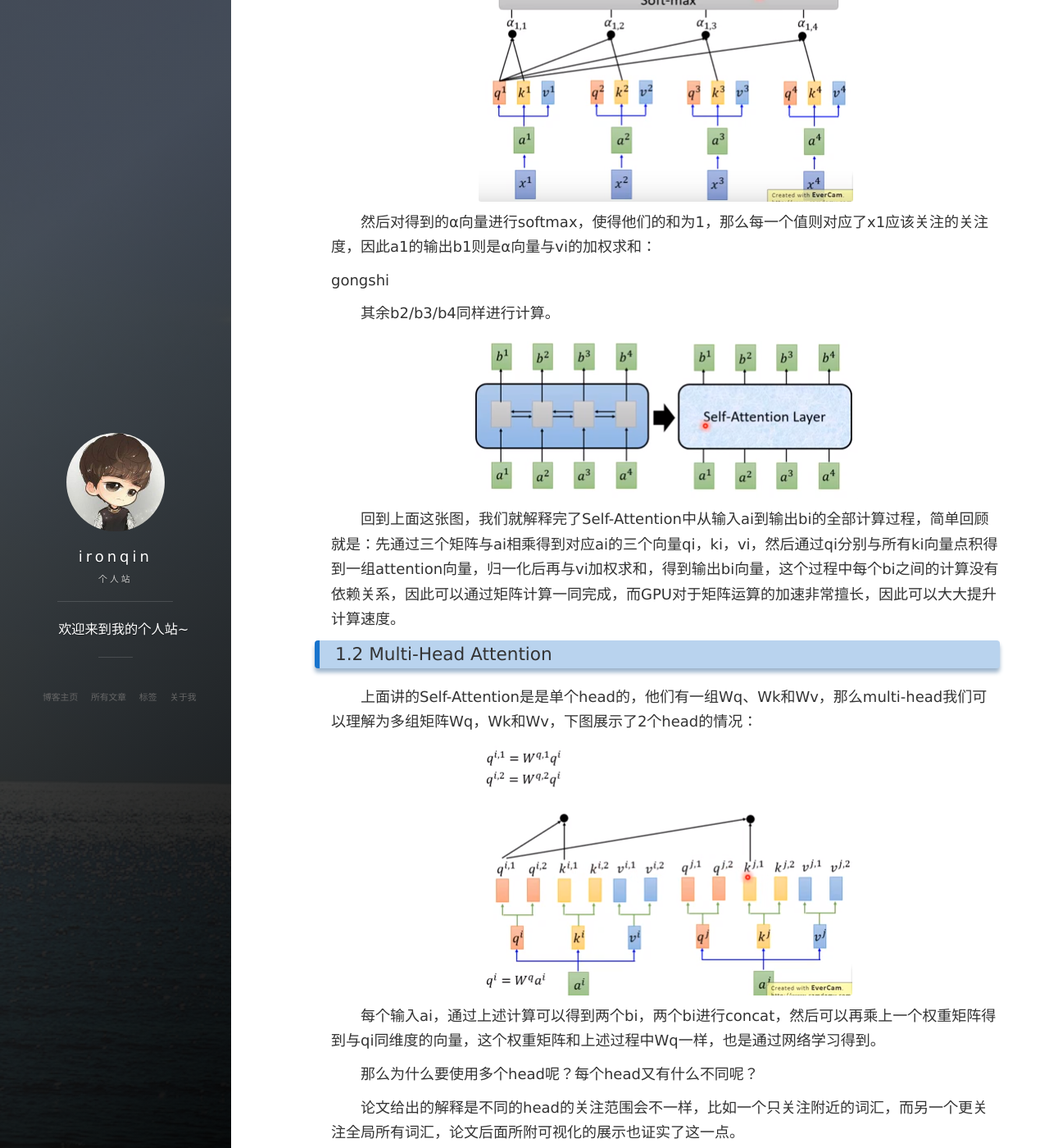
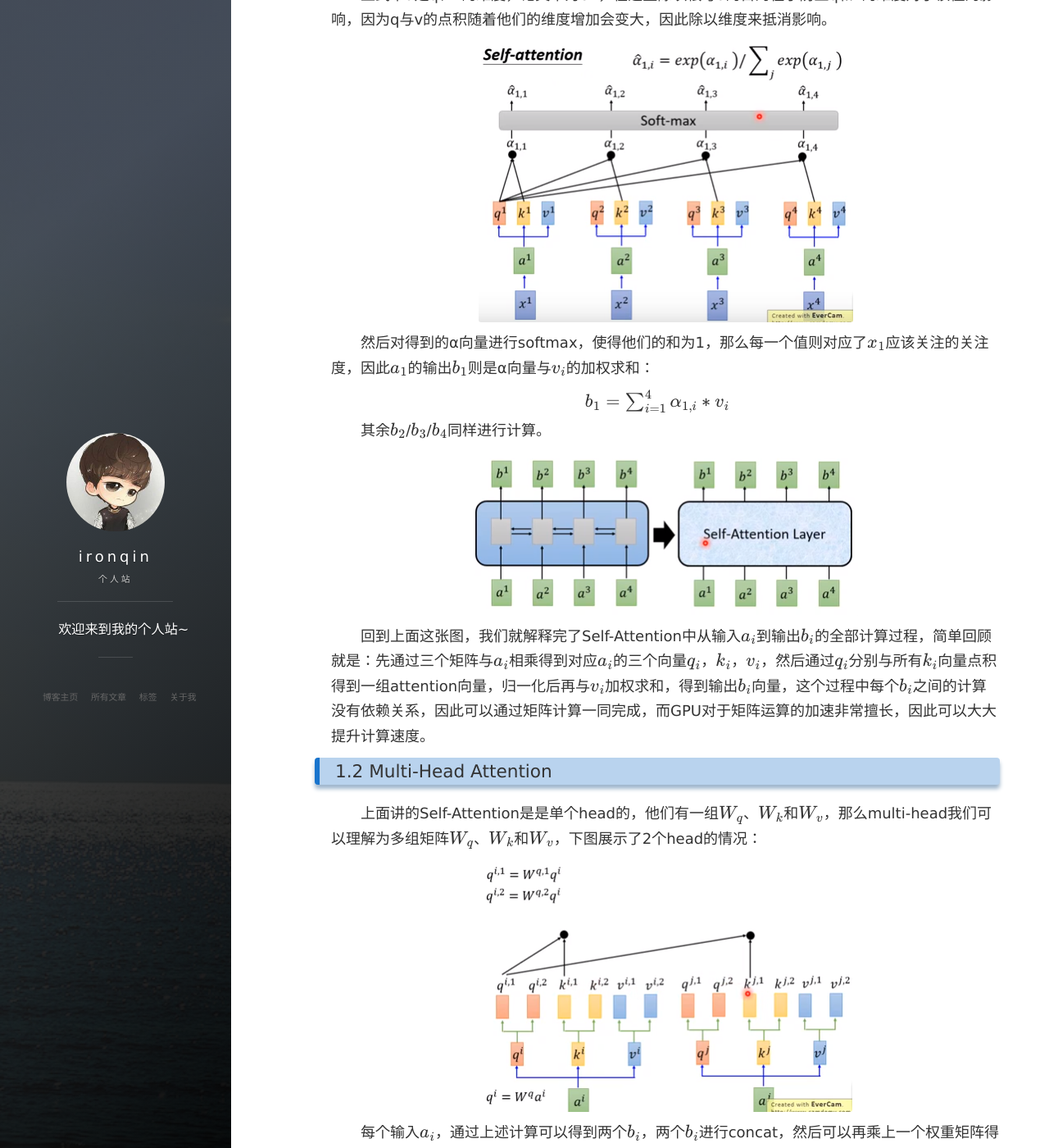
Before and after one commit to qwbjtu2015/ironqin.github.io, a Jekyll site: the page built from _posts/2019-10-31-introduction_to_transformer.md, in a window 1280 px wide and 1400 px high, scrolled down 3120 px. Shown: the whole window at 82% size. Built offline with Jekyll 4.4.1, drawn with Linux system fonts in a browser that asks for light colours; nearby versions of some CDN libraries; formulas are drawn with MathJax 3; comment, search, counter and statistics services are not loaded; some of the changed text lies outside the part shown.

Commit message:
Update 2019-10-31-introduction_to_transformer.md

```diff
--- a/_posts/2019-10-31-introduction_to_transformer.md
+++ b/_posts/2019-10-31-introduction_to_transformer.md
@@ -28,15 +28,22 @@
 
 ![Fig3 ](/images/posts/paper/transformer-fig3.png)
 
-&emsp;&emsp;上图中我们可以把输入看做一个短句子，如`机器学习`，那么x1则是`机`对应的one-hot向量，同理，其它几个xi是另外三个字对应的one-hot向量。那么ai向量则是每个xi词汇对应的词向量，通过W词向量矩阵与xi向量相乘获得，维度多在50-300左右。W词向量矩阵通过上下文学习预训练所得，这里不展开讲。
+&emsp;&emsp;上图中我们可以把输入看做一个短句子，如`机器学习`，那么x1则是`机`对应的one-hot向量，同理，其它几个xi是另外三个字对应的one-hot向量。那么$a_i$向量则是每个$x_i$词汇对应的词向量，通过W词向量矩阵与$x_i$向量相乘获得，维度多在50-300左右。W词向量矩阵通过上下文学习预训练所得，这里不展开讲。
 
 > 注：此处，我们为了表示方便，将一个字对应一个输入，在实际使用中当然也可以将一个词对应为一个输入，如果以字为输入，那么xi向量的维度则是字的数量【汉字常用字大概为4000左右】，如果以词为输入，则xi向量的长度则是词表的大小。
 
-&emsp;&emsp;之后，每个词向量ai会分别与三个矩阵Wq/Wk和Wv相乘，分别得到三个向量qi/ki/vi.
+&emsp;&emsp;之后，每个词向量ai会分别与三个矩阵Wq/Wk和Wv相乘，分别得到三个向量$q_i$/$k_i$/$v_i$.
+
+<center>$q: query(to match others)$</center>
+<center>$q^i = W^qa^i$</center>
+<center>$k: key(to be matched)$</center>
+<center>$k^i = W^ka^i$</center>
+<center>$v: information to be extracted$</center>
+<center>$v^i = W^va^i$</center>
 
 ![Fig4 ](/images/posts/paper/transformer-fig4.png)
 
-&emsp;&emsp;这里的三个矩阵W都是通过网络学习得到，如下图所示，前一层为ai，后一层为$q_i$，那么他们之间的权重这是矩阵Wq。
+&emsp;&emsp;这里的三个矩阵W都是通过网络学习得到，如下图所示，前一层为$a_i$，后一层为$q_i$，那么他们之间的权重这是矩阵$W_q$。
 
 ![Fig5 ](/images/posts/paper/transformer-fig5.png)
 
@@ -44,31 +51,31 @@
 
 ![Fig6 ](/images/posts/paper/transformer-fig6.png)
 
-&emsp;&emsp;如上图所示，要计算x1词与其他词之间的attention，则通过x1的查询向量q1分别与自己和其他词的k向量做点积，这样则得到了四个权重。
+&emsp;&emsp;如上图所示，要计算x1词与其他词之间的attention，则通过$x_1$的查询向量$q_1$分别与自己和其他词的k向量做点积，这样则得到了四个权重。
 
-gongshi
+<center>$\alpha_{1,i} = \frac{q_1\cdot k_i}{\sqrt{d}}$</center>
 
 &emsp;&emsp;上式中d是q、k的维度，论文中为64，在这里除以根号d的目的在于防止q和k的维度对于该值的影响，因为q与v的点积随着他们的维度增加会变大，因此除以维度来抵消影响。
 
 ![Fig7 ](/images/posts/paper/transformer-fig7.png)
 
-&emsp;&emsp;然后对得到的α向量进行softmax，使得他们的和为1，那么每一个值则对应了x1应该关注的关注度，因此a1的输出b1则是α向量与vi的加权求和：
+&emsp;&emsp;然后对得到的α向量进行softmax，使得他们的和为1，那么每一个值则对应了$x_1$应该关注的关注度，因此$a_1$的输出$b_1$则是α向量与$v_i$的加权求和：
 
-gongshi
+<center>$b_1 = \sum_{i=1}^{4}\alpha_{1,i}\ast v_i$</center>
 
-&emsp;&emsp;其余b2/b3/b4同样进行计算。
+&emsp;&emsp;其余$b_2$/$b_3$/$b_4$同样进行计算。
 
 ![Fig8 ](/images/posts/paper/transformer-fig8.png)
 
-&emsp;&emsp;回到上面这张图，我们就解释完了Self-Attention中从输入ai到输出bi的全部计算过程，简单回顾就是：先通过三个矩阵与ai相乘得到对应ai的三个向量qi，ki，vi，然后通过qi分别与所有ki向量点积得到一组attention向量，归一化后再与vi加权求和，得到输出bi向量，这个过程中每个bi之间的计算没有依赖关系，因此可以通过矩阵计算一同完成，而GPU对于矩阵运算的加速非常擅长，因此可以大大提升计算速度。
+&emsp;&emsp;回到上面这张图，我们就解释完了Self-Attention中从输入$a_i$到输出$b_i$的全部计算过程，简单回顾就是：先通过三个矩阵与$a_i$相乘得到对应$a_i$的三个向量$q_i$，$k_i$，$v_i$，然后通过$q_i$分别与所有$k_i$向量点积得到一组attention向量，归一化后再与$v_i$加权求和，得到输出$b_i$向量，这个过程中每个$b_i$之间的计算没有依赖关系，因此可以通过矩阵计算一同完成，而GPU对于矩阵运算的加速非常擅长，因此可以大大提升计算速度。
 
 ### 1.2 Multi-Head Attention
 
-&emsp;&emsp;上面讲的Self-Attention是是单个head的，他们有一组Wq、Wk和Wv，那么multi-head我们可以理解为多组矩阵Wq，Wk和Wv，下图展示了2个head的情况：
+&emsp;&emsp;上面讲的Self-Attention是是单个head的，他们有一组$W_q$、$W_k$和$W_v$，那么multi-head我们可以理解为多组矩阵$W_q$、$W_k$和$W_v$，下图展示了2个head的情况：
 
 ![Fig9 ](/images/posts/paper/transformer-fig9.png)
 
-&emsp;&emsp;每个输入ai，通过上述计算可以得到两个bi，两个bi进行concat，然后可以再乘上一个权重矩阵得到与qi同维度的向量，这个权重矩阵和上述过程中Wq一样，也是通过网络学习得到。
+&emsp;&emsp;每个输入$a_i$，通过上述计算可以得到两个$b_i$，两个$b_i$进行concat，然后可以再乘上一个权重矩阵得到与$q_i$同维度的向量，这个权重矩阵和上述过程中$W_q$一样，也是通过网络学习得到。
 
 &emsp;&emsp;那么为什么要使用多个head呢？每个head又有什么不同呢？
 
```
